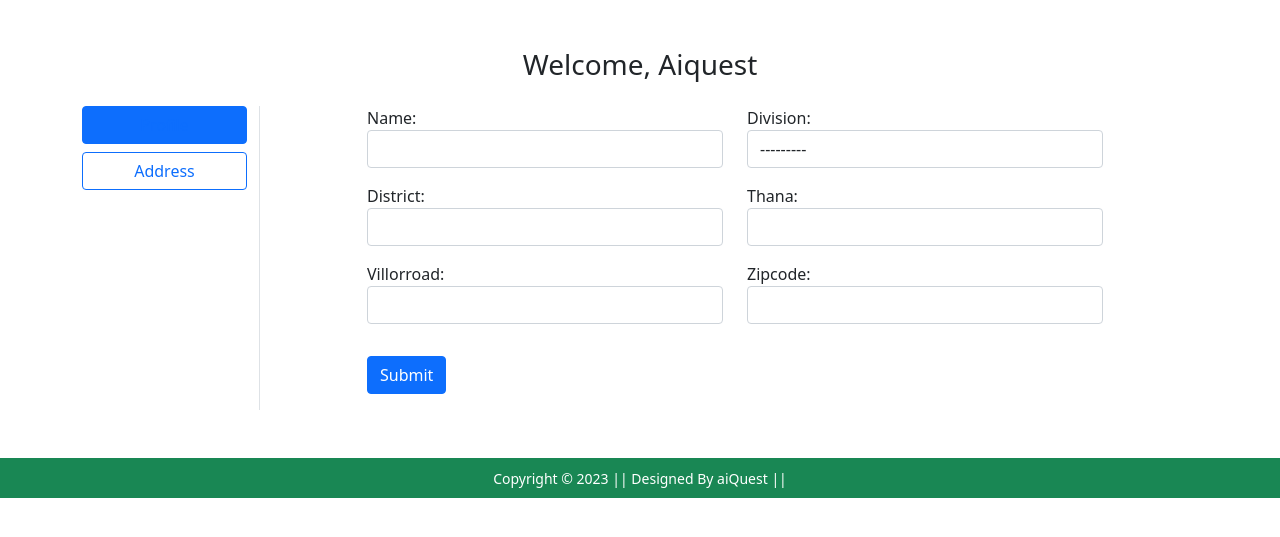
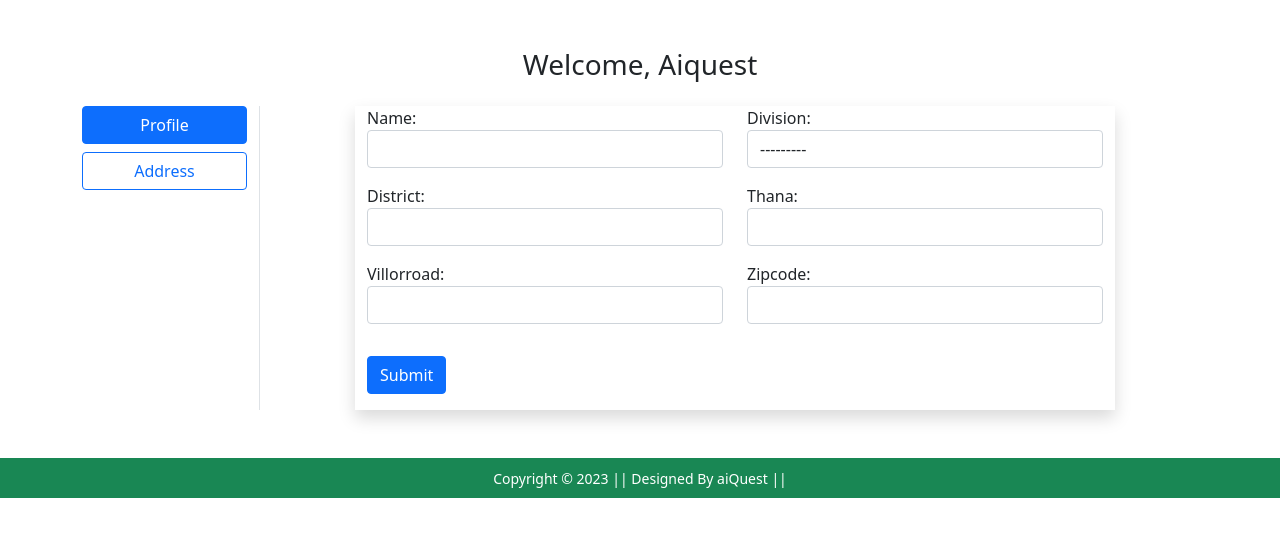
Before and after one commit to Shawon5030/ShopNow, a Django app: page /profile/ in a window 1280 px wide. Shown: the part 56-593 px from the top of the page. Run offline with Django 4.2, Linux system fonts and the light colour scheme; a user stored in the database is signed in; some libraries are stand-ins or nearby versions.

Commit message:
Shawon-commit-number-60

```diff
--- a/Shop/templates/Shop/profile.html
+++ b/Shop/templates/Shop/profile.html
@@ -7,12 +7,12 @@
     <div class="row">
         <div class="col-sm-2 border-end">
             <ul class="list-unstyled">
-                <li class="d-grid mb-2"><a href="{% url 'profile' %}" class="btn btn-outline-primary {{ active }}">Profile</a></li>
+                <li class="d-grid mb-2"><a href="{% url 'profile' %}" class="btn text-white btn-outline-primary {{ active }}">Profile</a></li>
                 <li class="d-grid"><a href="{% url 'address' %}" class="btn btn-outline-primary">Address</a></li>
             </ul>
         </div>
 
-        <div class="col-sm-8 offset-sm-1">
+        <div class="col-sm-8 offset-sm-1 shadow">
             <form action="" method="post" novalidate>
                 {% csrf_token %}
                 <div class="row">
```
